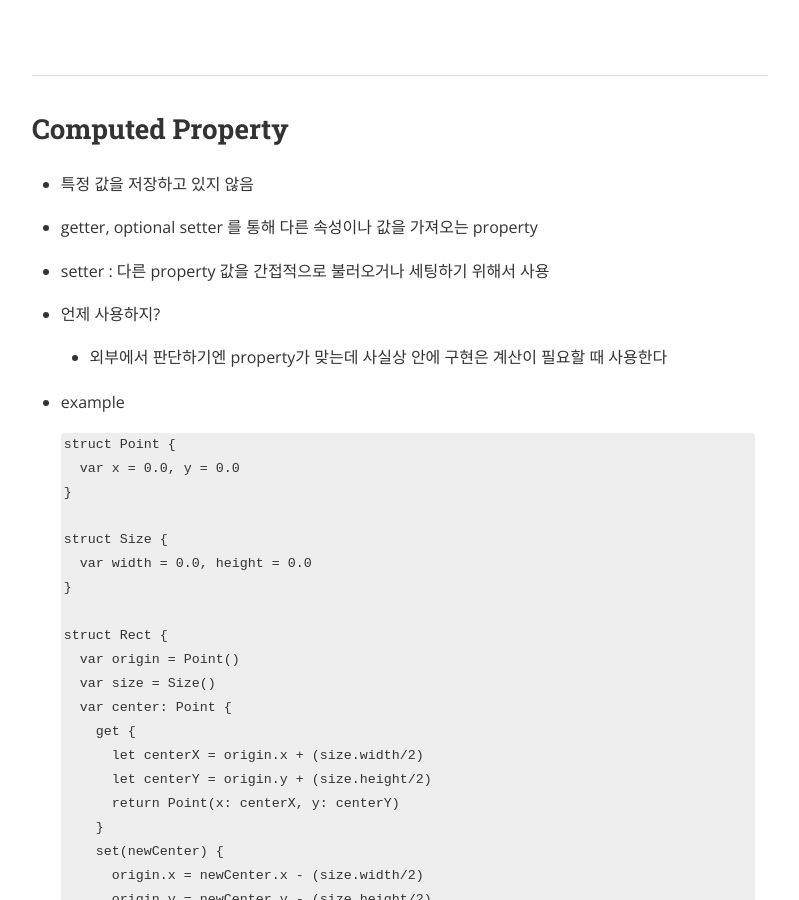
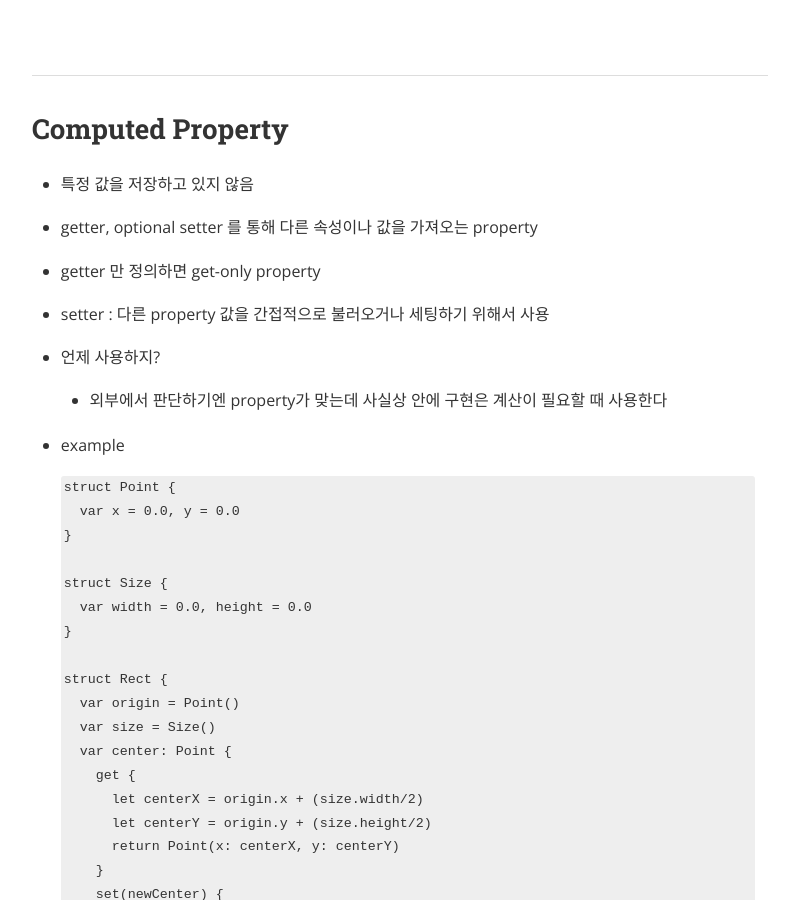
Before and after one commit to daheenallwhite/daheenallwhite.github.io, a Jekyll site: the page built from _posts/2019-05-09-Property-in-Swift.markdown, in a window 1280 px wide and 900 px high, scrolled down 3276 px. Shown: the whole window, without its empty margins (240-1039 px from the left). Built offline with Jekyll 4.4.1, drawn with Linux system fonts in a browser that asks for light colours; nearby versions of some CDN libraries; emoji names are drawn with the system emoji font; a style sheet for code colours, icons or effects is not loaded.

Commit message:
Add explanation about computed property

```diff
--- a/_posts/2019-05-09-Property-in-Swift.markdown
+++ b/_posts/2019-05-09-Property-in-Swift.markdown
@@ -128,6 +128,8 @@ cover:  "/assets/instacode.png"
 - 특정 값을 저장하고 있지 않음
 
 - getter, optional setter 를 통해 다른 속성이나 값을 가져오는 property
+
+- getter 만 정의하면 get-only property
 
 - setter : 다른 property 값을 간접적으로 불러오거나 세팅하기 위해서 사용
 
```
